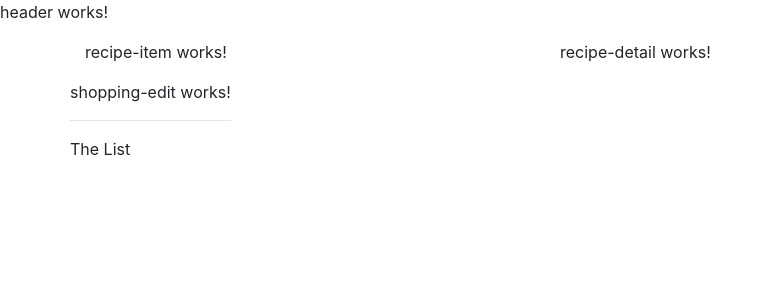
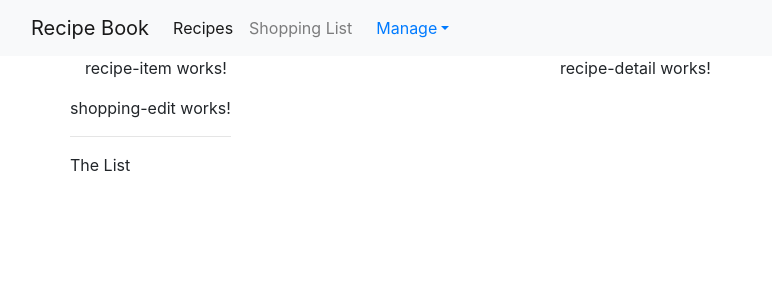
Before and after one commit to FrankEyk/Shopping-List, an Angular app: page / in a window 1280 px wide. Shown: the top 300 px of the page, without its empty margins (0-772 px from the left). Built offline with nearby package versions, Linux system fonts and the light colour scheme.

Commit message:
First Draft, Header

```diff
--- a/src/app/header/header.component.html
+++ b/src/app/header/header.component.html
@@ -1 +1,25 @@
-<p>header works!</p>
+<nav class="navbar navbar-expand-lg navbar-light bg-light">
+    <div class="container-fluid">
+        <a href="#" class="navbar-brand">Recipe Book</a>
+
+        <div class="collapse navbar-collapse">
+            <ul class="nav navbar-nav">
+                <li class="nav-item active">
+                    <a href="#" class="nav-link">Recipes</a>
+                </li>
+                <li class="nav-item">
+                    <a href="#" class="nav-link">Shopping List</a>
+                </li>
+            </ul>
+            <ul class="nav navbar navbar-right">
+                <li class="dropdown">
+                    <a href="#" class="dropdown-toggle" role="button">Manage</a>
+                    <ul class="dropdown-menu">
+                        <li><a href="#">Save Data</a></li>
+                        <li><a href="#">Fetch Data</a></li>
+                    </ul>
+                </li>
+            </ul>
+        </div>
+    </div>
+</nav>
```
